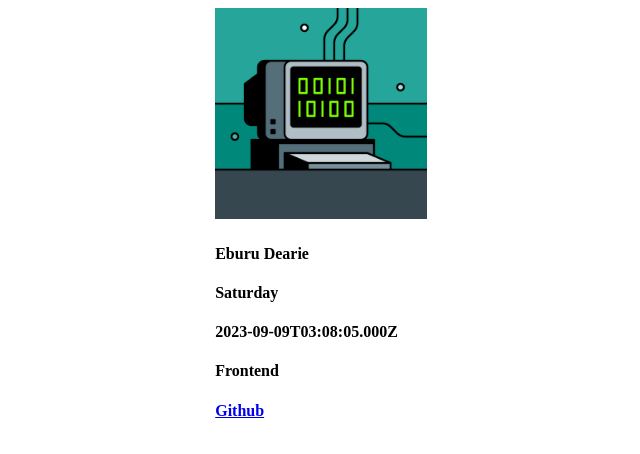
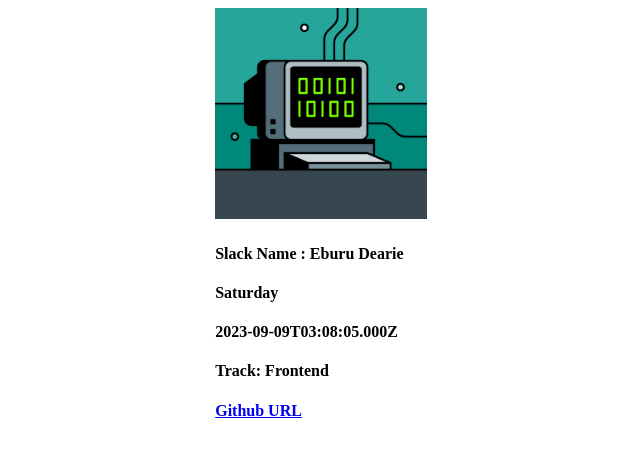
Before and after one commit to Dearie-cyber/HNG-Frontend, a plain HTML site: page index.html in a window 1280 px wide. Shown: the whole page, without its empty margins (160-800 px from the left). Drawn offline with Linux system fonts and the light colour scheme.

Commit message:
Completed

```diff
--- a/index.html
+++ b/index.html
@@ -29,12 +29,12 @@
         </div>
 
         <div class="right-col">
-          <h4 data-testid="slackUserName">Eburu Dearie</h4>
-          <h4 data-testid="currentDayOfTheWeek" id="currentDayOfTheWeek"></h4>
+          <h4 data-testid="slackUserName">Slack Name : Eburu Dearie</h4>
+          <h4 data-testid="currentDayOfTheWeek" id="currentDayOfTheWeek"> </h4>
           <h4 data-testid="currentUTCTime" id="currentUTCTime"></h4>
-          <h4 data-testid="myTrack">Frontend</h4>
+          <h4 data-testid="myTrack">Track: Frontend</h4>
           <a href="https://github.com/Dearie-cyber/HNG-Frontend">
-            <h4 data-testid="githubURL">Github</h4>
+            <h4 data-testid="githubURL">Github URL</h4>
           </a>
         </div>
 
```
